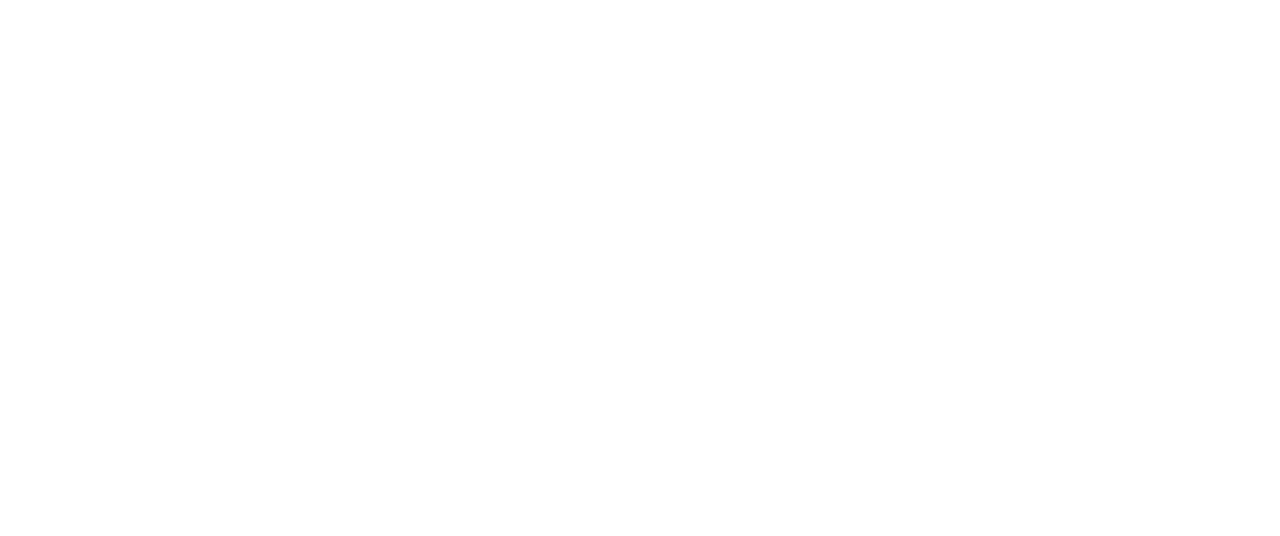
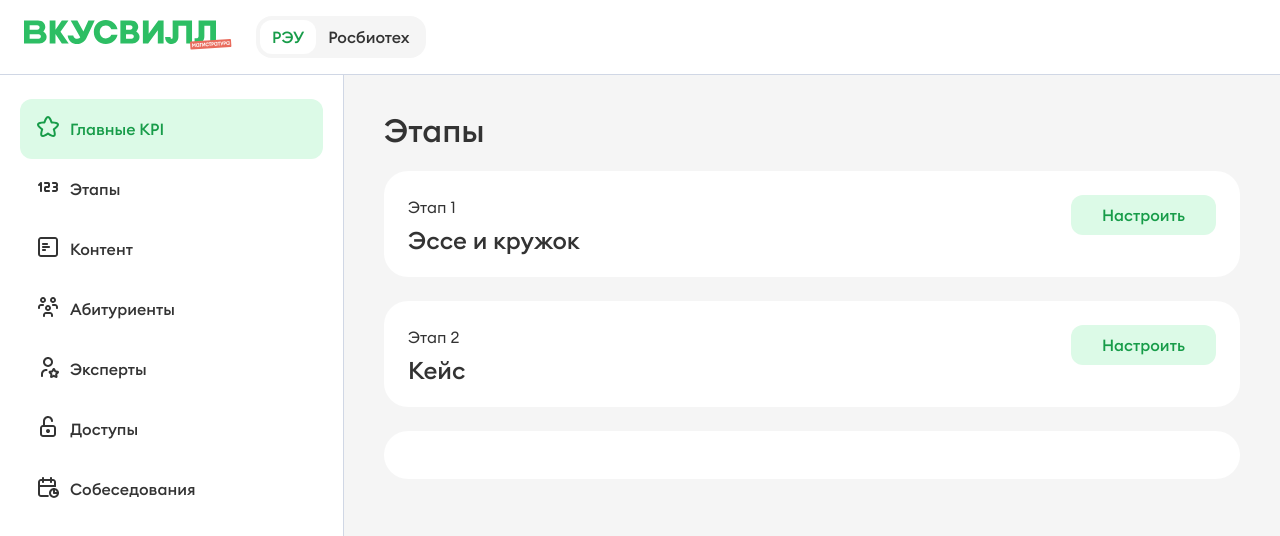
Before and after one commit to Savanes13/VkusvilleAdminPanel, a Vue app: page /stages in a window 1280 px wide. Before the commit this address had no page. Shown: the top 536 px of the page. Built offline with nearby package versions, Linux system fonts and the light colour scheme; the HTML template or start-up script is replaced by a standard one.

Commit message:
часть страницы этапов

```diff
--- a/src/components/layout/default/components/leftPanel/LeftPanel.vue
+++ b/src/components/layout/default/components/leftPanel/LeftPanel.vue
@@ -14,7 +14,7 @@
       :is-active="false"
       icon="stages"
       text="Этапы"
-      path="/"
+      path="/stages"
     />
     <PanelItem
       :is-active="false"
--- a/src/components/pages/dashboard/Dashboard.vue
+++ b/src/components/pages/dashboard/Dashboard.vue
@@ -1,6 +1,6 @@
 <script lang="ts" setup>
 import PageHeader from '@/components/shared/elements/PageHeader.vue';
-import WrapperBlock from './WrapperBlock.vue';
+import WrapperBlock from '../../shared/elements/WrapperBlock.vue';
 </script>
 
 <template>
--- /dev/null
+++ b/src/components/pages/stages/Stages.vue
@@ -0,0 +1,163 @@
+<script lang="ts" setup>
+import PageHeader from '@/components/shared/elements/PageHeader.vue';
+import WrapperBlock from '@/components/shared/elements/WrapperBlock.vue';
+import DefaultButton from '@/components/shared/ui/button/DefaultButton.vue';
+
+const stabStages = {
+  stageFirst: {
+    name: "Эссе и кружок",
+    deadlines: {
+      startDate: {
+        date: "2025-09-11",
+        stringDate: "11 сентября 2025"
+      },
+      opportunityDate: {
+        date: "2025-09-11",
+        stringDate: "11 сентября 2025"
+      },
+      deadlineAll: {
+        date: "2025-09-11",
+        stringDate: "11 сентября 2025"
+      },
+      timeComplete: 3
+    },
+    evaluation: {
+      passingGrade: 44,
+      currentRange: {
+        min: 0,
+        max: 6
+      },
+      structureLogic: {
+        min: 0,
+        max: 3
+      },
+      motivation: {
+        min: 0,
+        max: 3
+      }
+    }
+  },
+  stageSecond: {
+    name: "Кейс",
+    deadlines: {
+      startDate: {
+        date: "2025-09-11",
+        stringDate: "11 сентября 2025"
+      },
+      opportunityDate: {
+        date: "2025-09-11",
+        stringDate: "11 сентября 2025"
+      },
+      deadlineAll: {
+        date: "2025-09-11",
+        stringDate: "11 сентября 2025"
+      },
+      timeComplete: 3
+    },
+    evaluation: {
+      passingGrade: 44,
+      currentRange: {
+        min: 0,
+        max: 6
+      },
+      structureLogic: {
+        min: 0,
+        max: 3
+      },
+      motivation: {
+        min: 0,
+        max: 3
+      }
+    }
+  },
+  stageThird: {
+    name: "Собеседования"
+  }
+}
+
+</script>
+
+<template>
+  <div class="stages">
+    <PageHeader>
+      Этапы
+    </PageHeader>
+
+    <div class="stages__items">
+      <WrapperBlock>
+        <div class="header-stage">
+          <div class="header-stage__title">
+            <div class="counter">
+              <p>Этап 1</p>
+            </div>
+            <div class="name">
+              <p>{{ stabStages.stageFirst.name }}</p>
+            </div>
+          </div>
+          <div class="header-stage__stage-button">
+            <DefaultButton class="default-button__color-green-transparent default-button__size--small">
+              Настроить
+            </DefaultButton>
+          </div>
+        </div>
+      </WrapperBlock>
+
+
+      <WrapperBlock>
+        <div class="header-stage">
+          <div class="header-stage__title">
+            <div class="counter">
+              <p>Этап 2</p>
+            </div>
+            <div class="name">
+              <p>{{ stabStages.stageSecond.name }}</p>
+            </div>
+          </div>
+          <div class="header-stage__stage-button">
+            <DefaultButton class="default-button__color-green-transparent default-button__size--small">
+              Настроить
+            </DefaultButton>
+          </div>
+        </div>
+      </WrapperBlock>
+
+
+      <WrapperBlock>
+
+      </WrapperBlock>
+    </div>
+
+  </div>
+</template>
+
+<style>
+.stages__items {
+  display: flex;
+  flex-direction: column;
+  gap: 24px;
+}
+
+.header-stage {
+  display: flex;
+  justify-content: space-between;
+}
+
+.header-stage__stage-button {
+  width: 145px;
+}
+
+.counter {
+  font-weight: 400;
+  font-size: 16px;
+  line-height: 25px;
+  color: #333333;
+  margin-bottom: 8px;
+}
+
+.name {
+  font-weight: 500;
+  font-size: 24px;
+  line-height: 25px;
+  color: #333333;
+}
+</style>
--- a/src/router/index.ts
+++ b/src/router/index.ts
@@ -3,6 +3,7 @@
 import DefaultLayout from '@/components/layout/default/DefaultLayout.vue'
 import Main from '@/components/pages/main/Main.vue'
 import Dashboard from '@/components/pages/dashboard/Dashboard.vue'
+import Stages from '@/components/pages/stages/Stages.vue'
 import { createRouter, createWebHistory } from 'vue-router'
 
 const router = createRouter({
@@ -14,7 +15,8 @@
       component: DefaultLayout,
       children: [
         { path: "", component: Main },
-        { path: "dashboard", component: Dashboard }
+        { path: "dashboard", component: Dashboard },
+        { path: "stages", component: Stages }
       ],
       props: true,
     },
```
Also changed, not shown: src/components/shared/elements/WrapperBlock.vue (renamed from src/components/pages/dashboard/WrapperBlock.vue).
